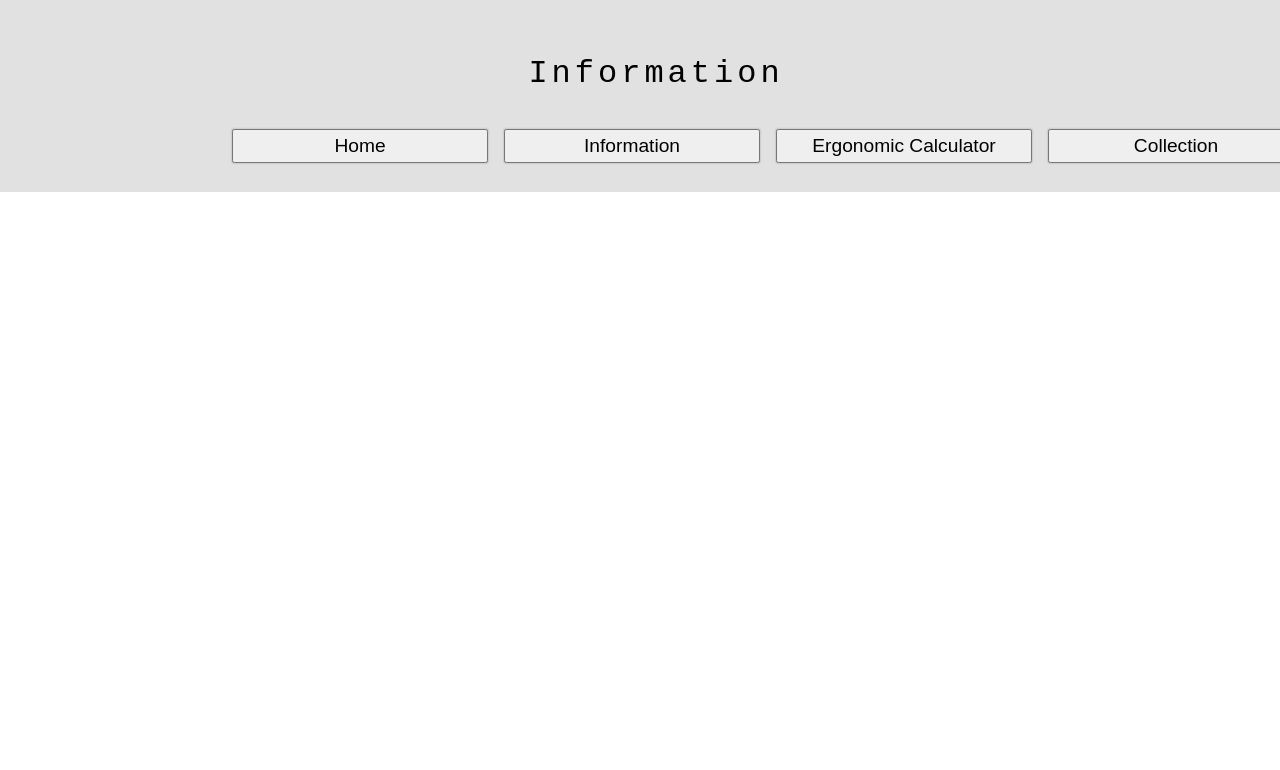
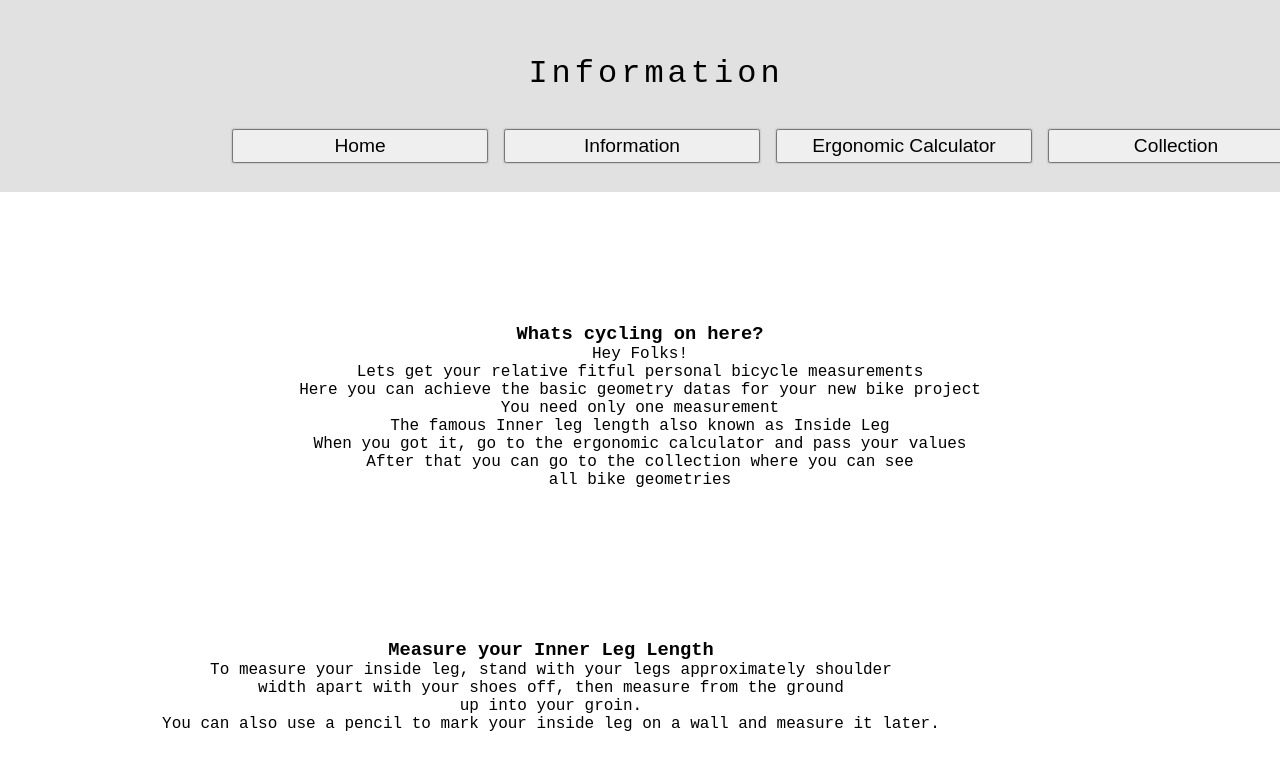
Before and after one commit to thisKonrad/bike_geometry, a Next.js app: page /info in a window 1280 px wide. Shown: the top 770 px of the page. Built offline with nearby package versions, Linux system fonts and the light colour scheme.

Commit message:
change to info pagfe

```diff
--- a/pages/details/[slug].js
+++ b/pages/details/[slug].js
@@ -16,13 +16,13 @@ export default function DetailPage() {
 
     const { data, isLoading } = useSWR("/api/[id].js", fetcher);
     if (isLoading) {
-
         return <h1 className={styles.loader}>Details are Loading...</h1>;
     }
     if (!data) {
         console.log('No ID DB Data!');
         return;
     }
+
     console.log('ID Data from DB: ', data);
 
 
--- a/pages/info/index.jsx
+++ b/pages/info/index.jsx
@@ -10,6 +10,33 @@ export default function Information() {
   currentPageTitle={'Information'}>
   </Header>
   <main className={styles.main}>
+    <section>
+      <article>
+        <h3>Whats cycling on here?</h3>
+        <p>Hey Folks!</p>
+        <p>Lets get your relative fitful personal bicycle measurements</p>
+        <p>Here you can achieve the basic geometry datas for your new bike project</p>
+        <p>You need only one measurement</p>
+        <p>The famous Inner leg length also known as Inside Leg</p>
+        <p>When you got it, go to the ergonomic calculator and pass your values</p>
+        <p>After that you can go to the collection where you can see</p>
+        <p>all bike geometries</p>
+      </article>
+    </section>
+    <section>
+      <article>
+      <h3>Measure your Inner Leg Length</h3>
+      <p>To measure your inside leg, stand with your legs approximately shoulder</p>
+      <p>width apart with your shoes off, then measure from the ground</p>
+      <p>up into your groin. </p>
+      <p>You can also use a pencil to mark your inside leg on a wall and measure it later.</p>
+      </article>
+    </section>
+    <section>
+      <article>
+
+      </article>
+    </section>
   </main>
 </>)
 }
```
Also changed, not shown: public/inside_leg_white_002.webp (added), public/ringschlüssel.png (added).
